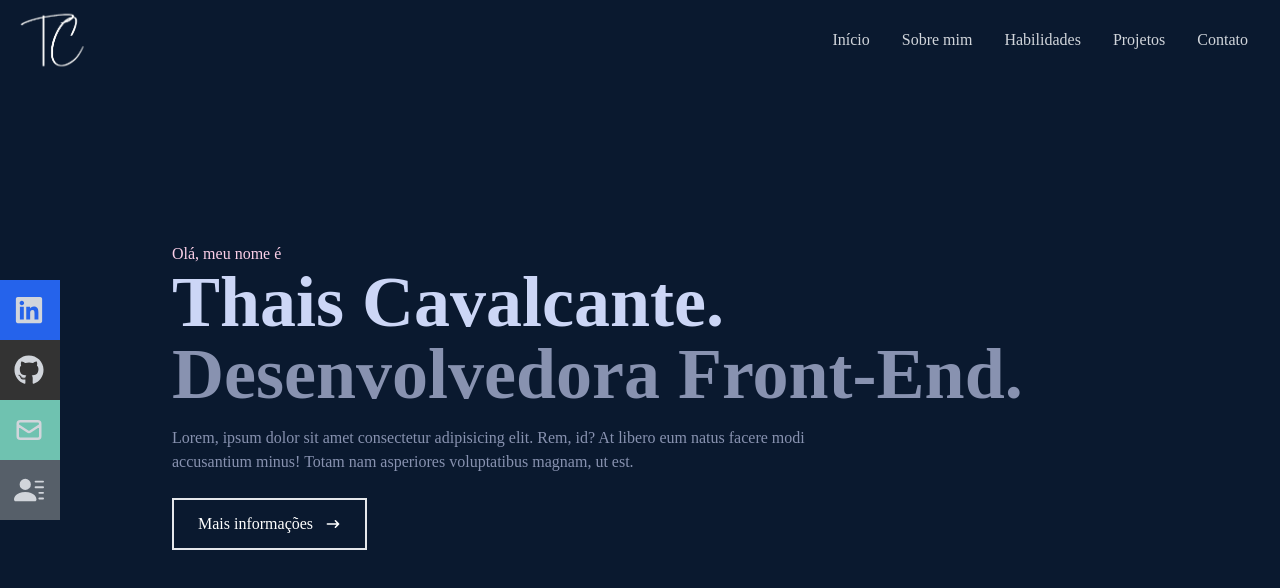
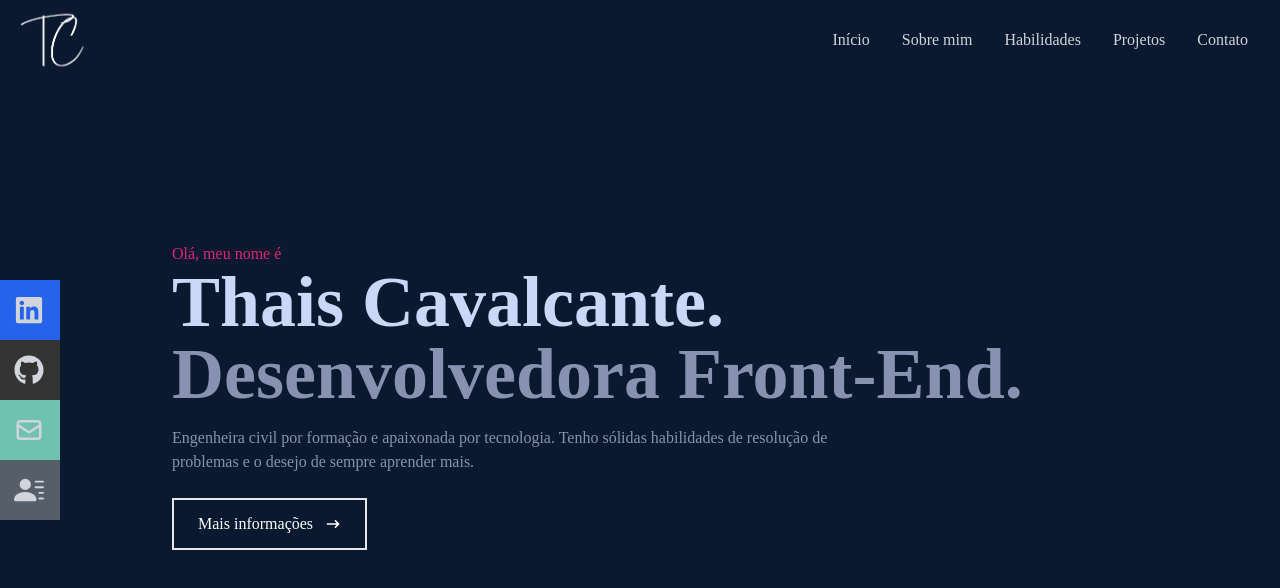
Before and after one commit to thaispsc/portfolio, a React (Create React App) app: page / in a window 1280 px wide. Shown: the top 588 px of the page. Built offline with nearby package versions, Linux system fonts and the light colour scheme; the HTML template or start-up script is replaced by a standard one.

Commit message:
Alteração Sobre mim

```diff
--- a/src/components/Inicio/index.tsx
+++ b/src/components/Inicio/index.tsx
@@ -7,10 +7,10 @@ const Inicio: React.FC = () => {
       <div id="inicio" className='w-full h-screen bg-[#0a192f]'>
         {/* Container */}
         <div className='max-w-[1000px] mx-auto px-8 flex flex-col justify-center h-full'>
-          <p className='text-pink-200'>Olá, meu nome é</p>
+          <p className='text-pink-600'>Olá, meu nome é</p>
           <h1 className='text-4xl sm:text-7xl font-bold text-[#ccd6f6]'>Thais Cavalcante.</h1>
           <h2 className='text-4xl sm:text-7xl font-bold text-[#8892b0]'>Desenvolvedora Front-End.</h2>
-          <p className='text-[#8892b0] py-4 max-w-[700px]'>Lorem, ipsum dolor sit amet consectetur adipisicing elit. Rem, id? At libero eum natus facere modi accusantium minus! Totam nam asperiores voluptatibus magnam, ut est.</p>
+          <p className='text-[#8892b0] py-4 max-w-[700px]'>Engenheira civil por formação e apaixonada por tecnologia. Tenho sólidas habilidades de resolução de problemas e o desejo de sempre aprender mais.</p>
           <div>
             <button className='text-white group border-2 px-6 py-3 my-2 flex items-center hover:bg-pink-600 hover:border-pink-600'>Mais informações
             <span className='group-hover:rotate-90 duration-300'>
```
